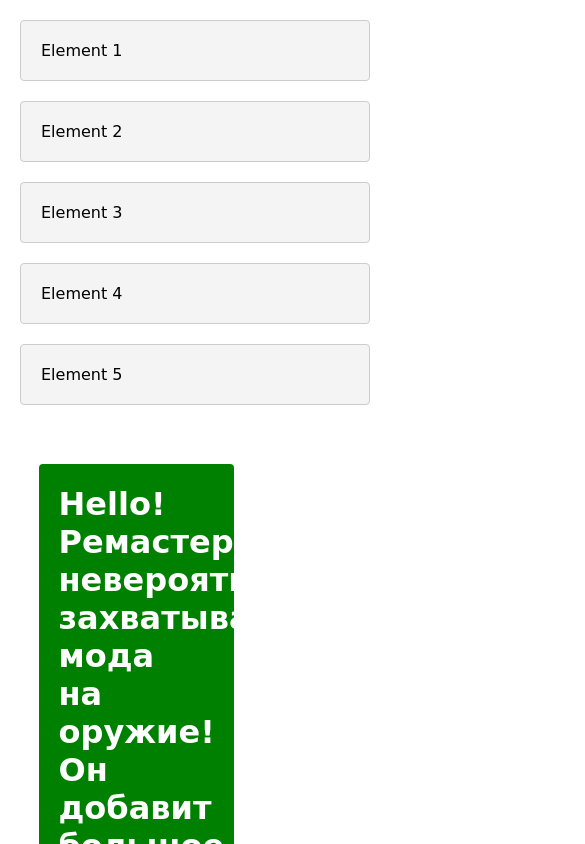
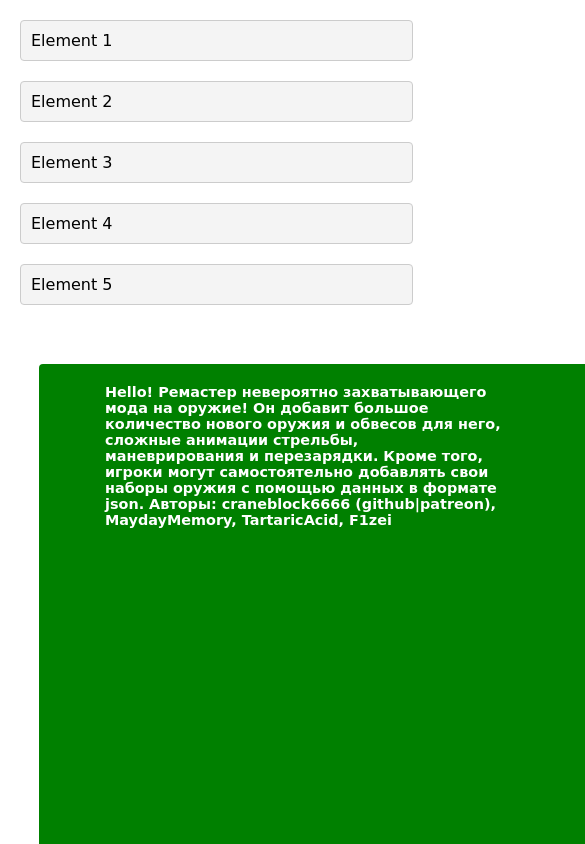
Before and after one commit to Wiayass/Lalalend, a plain HTML site: page index.html in a window 390 px wide. Shown: the top 844 px of the page, 585 px wide, since content can reach past the window. Drawn offline with Linux system fonts and the light colour scheme; a web font is replaced by a local one.

Commit message:
style.css

```diff
--- a/style.css
+++ b/style.css
@@ -1,4 +1,3 @@
-
 @import url('https://fonts.googleapis.com/css2?family=Playwrite+MX:wght@100..400&display=swap');
 
 
@@ -32,6 +31,7 @@ body {
   .box {
     position: absolute;
     max-width: 1280px;
+    min-width: 640px;
     width: 50%;
     height: 130%;
     margin: 10% 10%;
@@ -56,3 +56,27 @@ body {
     opacity: 1;
     transform: translateY(0);
   }
+
+
+  @media (max-width: 768px) {
+    .element, .box {
+      width: 90%;
+      padding: 15px;
+    }
+
+    .box h1 {
+      font-size: 1em;
+    }
+  }
+
+  /* Мобильные телефоны в портретной ориентации */
+  @media (max-width: 480px) {
+    .element, .box {
+      width: 95%;
+      padding: 10px;
+    }
+
+    .box h1 {
+      font-size: 0.9em;
+    }
+  }
```
